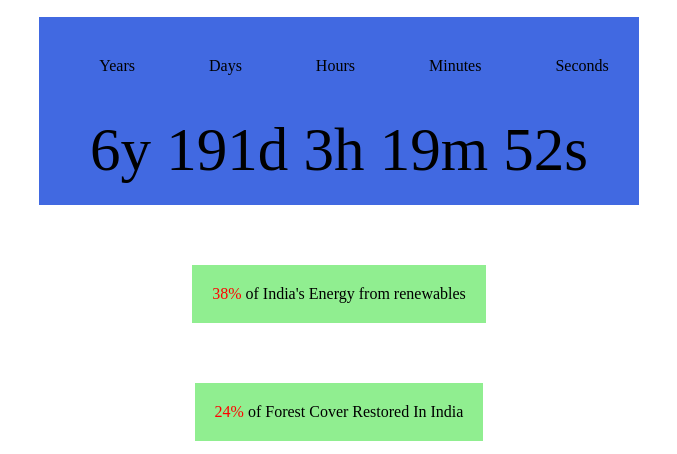
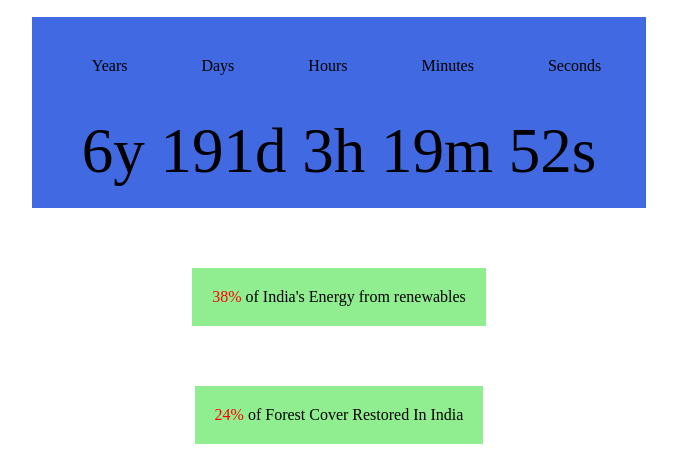
Before and after one commit to bhavesh120501/world-climate-clock, a plain HTML site: page index.html in a window 1280 px wide. Shown: the part 346-800 px from the top of the page, without its empty margins (301-978 px from the left). Drawn offline with Linux system fonts and the light colour scheme.

Commit message:
synched clock

```diff
--- a/style.css
+++ b/style.css
@@ -100,6 +100,6 @@ li{
     }
 
     #demo{
-        font-size: 61px;
+        font-size: 63px;
     }
 }
```
